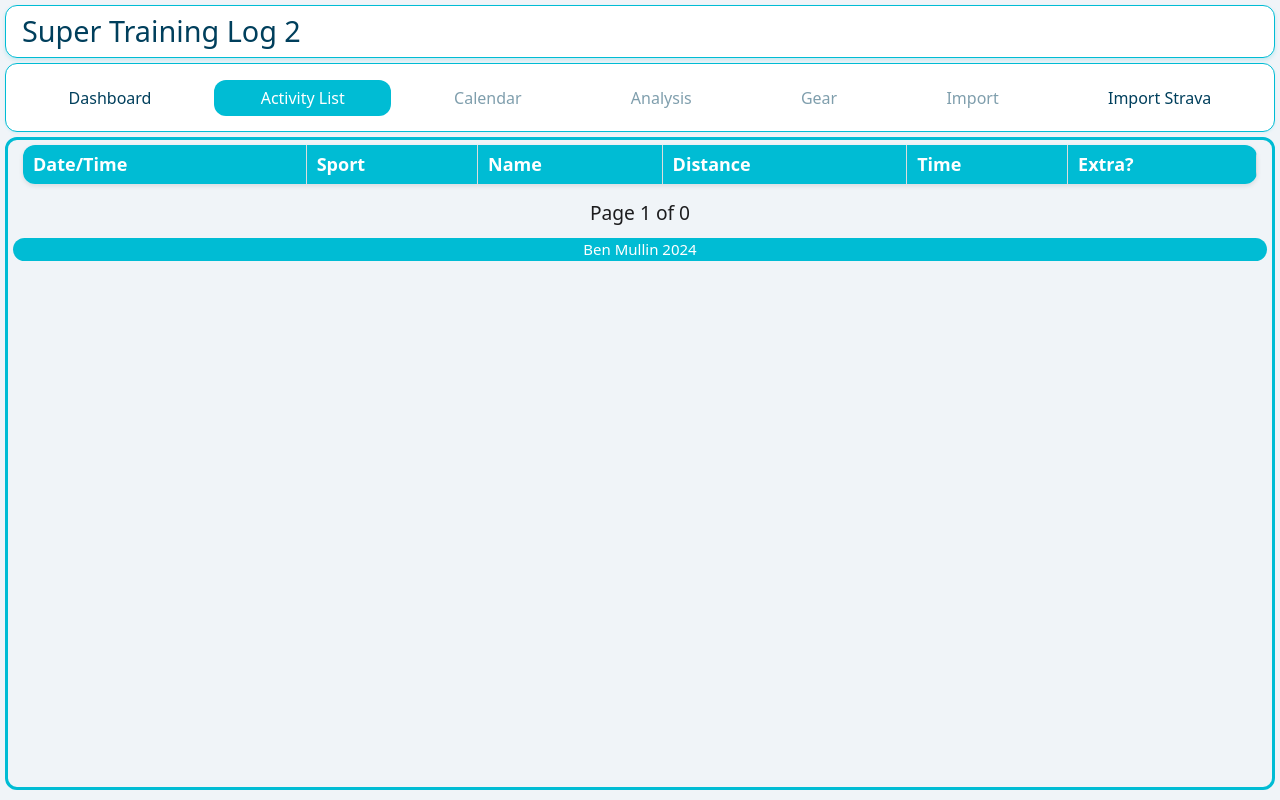
After one commit to btmullin/supertl2, a Flask app: page /activitylist in a window 1280 px wide. The commit adds this page. Run offline with Flask 3, Linux system fonts and the light colour scheme; lists and menus that the app fills with data are empty; parts of the project's set-up code (start-up, migrations or seed data) failed here and were passed over.

Commit message:
Mostly adding back in a non-calendar based list view (plus a little bit of debug)

```diff
--- /dev/null
+++ b/apps/backend/app/templates/activitylist.html
@@ -0,0 +1,38 @@
+{% extends 'base.html' %} {% block content %}
+<div class="whole-body">
+  <div class="section">
+    <table class="styled-table">
+      <thead>
+        <tr>
+          <th>Date/Time</th>
+          <th>Sport</th>
+          <th>Name</th>
+          <th>Distance</th>
+          <th>Time</th>
+          <th>Extra?</th>
+        </tr>
+      </thead>
+      {% for activity in activities %}
+      <tr onclick="window.location='{{ url_for('views.edit_extra', id=activity.activityId, next=request.full_path) }}'" style="cursor: pointer;">
+          <td class="col-date">{{ activity.startDateTime | pretty_datetime }}</td>
+          <td class="col-sport">{{ activity.sportType }}</td>
+          <td class="col-name">{{ activity.name }}</td>
+          <td class="col-distance">{{ activity.distance | km }}</td>
+          <td class="col-time">{{ activity.movingTimeInSeconds | format_duration }}</td>
+          <td class="col-extra">{% if activity.training_log is not none %}✅{% else %}❌{% endif %}</td>
+      </tr>
+      {% endfor %}
+    </table>
+    <div class="pagination">
+      {% if page > 1 %}
+        <a href="{{ url_for('views.activitylist', page=page-1) }}">Previous</a>
+      {% endif %}
+
+      <span>Page {{ page }} of {{ total_pages }}</span>
+
+      {% if page < total_pages %}
+        <a href="{{ url_for('views.activitylist', page=page+1) }}">Next</a>
+      {% endif %}
+    </div>
+  </div>
+{% endblock %}
--- a/apps/backend/app/templates/menubar.html
+++ b/apps/backend/app/templates/menubar.html
@@ -6,20 +6,44 @@
                href="{{ url_for('views.dashboard') }}">Dashboard</a>
         </li>
         <li class="nav-item">
+            <a class="nav-link {{ 'active' if current_path == url_for('views.activitylist') else '' }}"
+               href="{{ url_for('views.activitylist') }}">Activity List</a>
+        </li>
+        <li class="nav-item">
+            {% set disabled = true %}  {# currently no calendar view #}
+            {% if disabled %}
+              <span class="nav-link disabled" aria-disabled="true" tabindex="-1">Calendar</span>
+            {% else %}
               <a class="nav-link {{ 'active' if current_path == url_for('views.calendar') else '' }}"
                  href="{{ url_for('views.calendar') }}">Calendar</a>
+            {% endif %}
           </li>
           <li class="nav-item">
+            {% set disabled = true %}  {# currently no analysis view #}
+            {% if disabled %}
+              <span class="nav-link disabled" aria-disabled="true" tabindex="-1">Analysis</span>
+            {% else %}
                 <a class="nav-link {{ 'active' if current_path == url_for('views.analysis') else '' }}"
                 href="{{ url_for('views.analysis') }}">Analysis</a>
+            {% endif %}
         </li>
         <li class="nav-item">
+            {% set disabled = true %}  {# currently no gear view #}
+            {% if disabled %}
+              <span class="nav-link disabled" aria-disabled="true" tabindex="-1">Gear</span>
+            {% else %}
                 <a class="nav-link {{ 'active' if current_path == url_for('views.gear') else '' }}"
                 href="{{ url_for('views.gear') }}">Gear</a>
+            {% endif %}
         </li>
         <li class="nav-item">
+            {% set disabled = true %}  {# currently no import view #}
+            {% if disabled %}
+              <span class="nav-link disabled" aria-disabled="true" tabindex="-1">Import</span>
+            {% else %}
                 <a class="nav-link {{ 'active' if current_path == url_for('views.import_page') else '' }}"
                 href="{{ url_for('views.import_page') }}">Import</a>
+            {% endif %}
         </li>
         <li class="nav-item">
             <a class="nav-link {{ 'active' if current_path == url_for('views.import_strava') else '' }}"
--- a/apps/backend/app/views.py
+++ b/apps/backend/app/views.py
@@ -168,7 +168,7 @@ def import_summary():
 
 @views.route("/test")
 def test():
-    activity = sqla_db.session.query(TrainingLogData).first()
+    activity = sqla_db.session.query(StravaActivity).first()
     return render_template("test.html", activity=activity)
 
 @views.route("/activity/edit", methods=["GET", "POST"])
@@ -252,3 +252,22 @@ def import_strava():
 
     flash(f"Imported new activities.")
     return redirect(url_for("views.dashboard"))
+
+@views.route("/activitylist")
+def activitylist():
+    page = request.args.get('page', 1, type=int)
+    offset = (page - 1) * PER_PAGE
+    # Fetch activities in date range
+    activities = (
+        sqla_db.session.query(StravaActivity)
+        .order_by(StravaActivity.startDateTime.desc())
+        .limit(PER_PAGE)
+        .offset(offset)
+        .all()
+    )
+
+    # Get total number of rows
+    total = sqla_db.session.query(func.count(StravaActivity.activityId)).scalar()
+    total_pages = (total + PER_PAGE - 1) // PER_PAGE
+
+    return render_template("activitylist.html", activities=activities, page=page, total_pages=total_pages)
```
Lines whose indentation alone changed are shown as unchanged.
